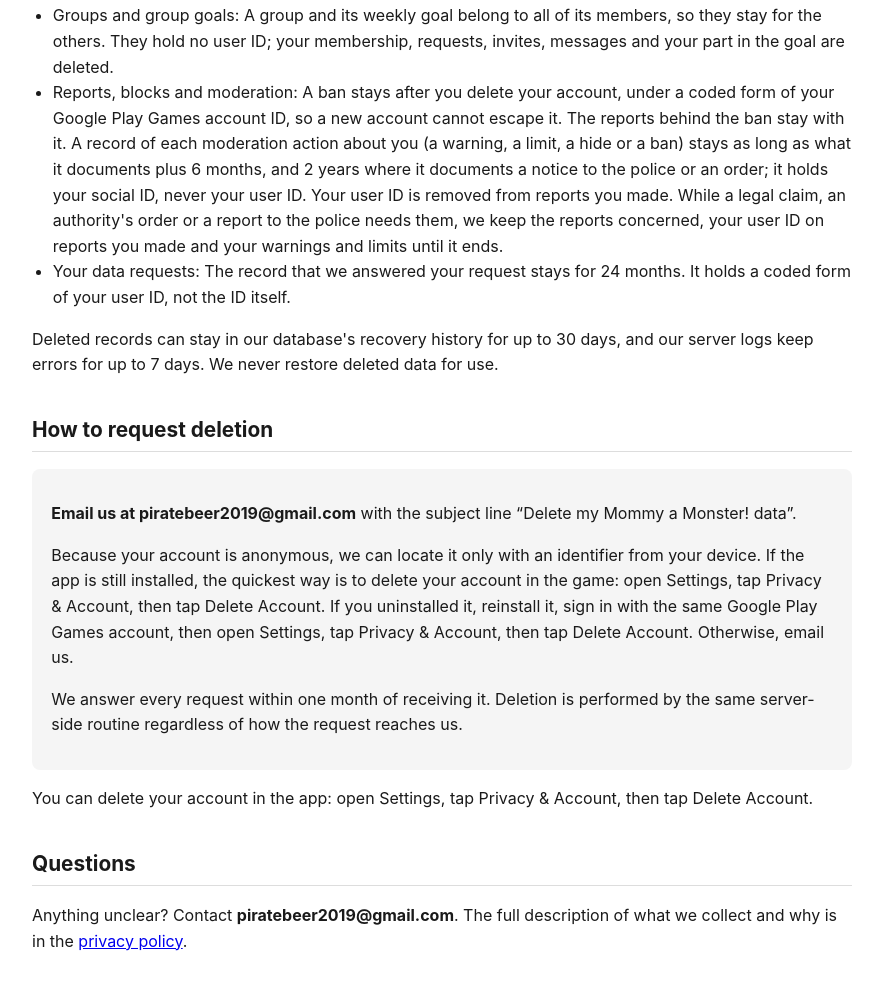
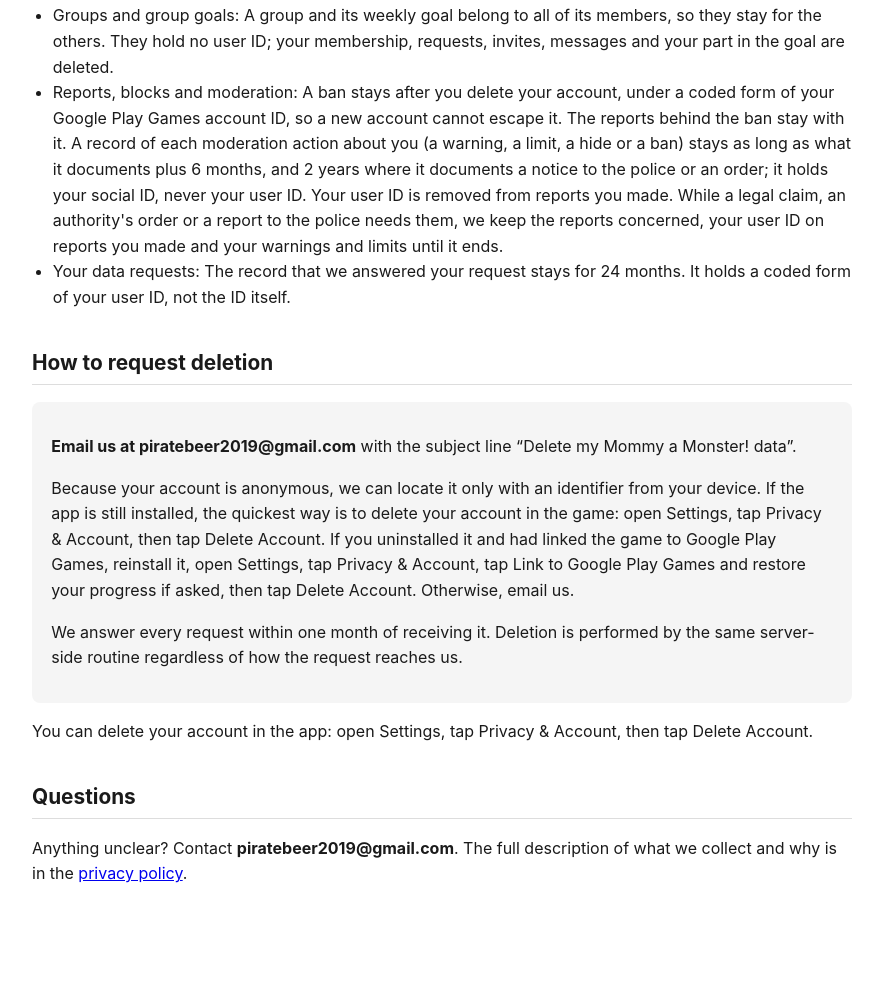
Before and after one commit to Nickeron/mam-privacy, a plain HTML site: page delete.html in a window 1280 px wide. Shown: the part 1208-2198 px from the top of the page, without its empty margins (198-1081 px from the left). After the commit the page ends 2175 px from the top, so only its background shows below. Drawn offline with Linux system fonts and the light colour scheme.

Commit message:
﻿/delete v2: owner picks of 2026-11-17 (reinstall route, one logs paragraph)
The reinstall route now links Google Play Games before Delete Account, so it reaches the old account. The social section's duplicate recovery-history paragraph is dropped. Word check against DELETE_PAGE_V2_DRAFT.md: empty diff.

Co-Authored-By: Claude Opus 5.5 <noreply@anthropic.com>

```diff
--- a/delete.html
+++ b/delete.html
@@ -74,8 +74,6 @@ requests:</p>
   <li>Reports, blocks and moderation: A ban stays after you delete your account, under a coded form of your Google Play Games account ID, so a new account cannot escape it. The reports behind the ban stay with it. A record of each moderation action about you (a warning, a limit, a hide or a ban) stays as long as what it documents plus 6 months, and 2 years where it documents a notice to the police or an order; it holds your social ID, never your user ID. Your user ID is removed from reports you made. While a legal claim, an authority's order or a report to the police needs them, we keep the reports concerned, your user ID on reports you made and your warnings and limits until it ends.</li>
   <li>Your data requests: The record that we answered your request stays for 24 months. It holds a coded form of your user ID, not the ID itself.</li>
 </ul>
-<p>Deleted records can stay in our database's recovery history for up to 30 days, and our server
-logs keep errors for up to 7 days. We never restore deleted data for use.</p>
 
 <h2>How to request deletion</h2>
 <div class="box">
@@ -83,9 +81,10 @@ logs keep errors for up to 7 days. We never restore deleted data for use.</p>
 &ldquo;Delete my Mommy a Monster! data&rdquo;.</p>
 <p>Because your account is anonymous, we can locate it only with an identifier from your device.
 If the app is still installed, the quickest way is to delete your account in the game: open
-Settings, tap Privacy &amp; Account, then tap Delete Account. If you uninstalled it, reinstall
-it, sign in with the same Google Play Games account, then open Settings, tap Privacy &amp;
-Account, then tap Delete Account. Otherwise, email us.</p>
+Settings, tap Privacy &amp; Account, then tap Delete Account. If you uninstalled it and had
+linked the game to Google Play Games, reinstall it, open Settings, tap Privacy &amp; Account, tap
+Link to Google Play Games and restore your progress if asked, then tap Delete Account.
+Otherwise, email us.</p>
 <p>We answer every request within one month of receiving it. Deletion is performed by the same
 server-side routine regardless of how the request reaches us.</p>
 </div>
```
